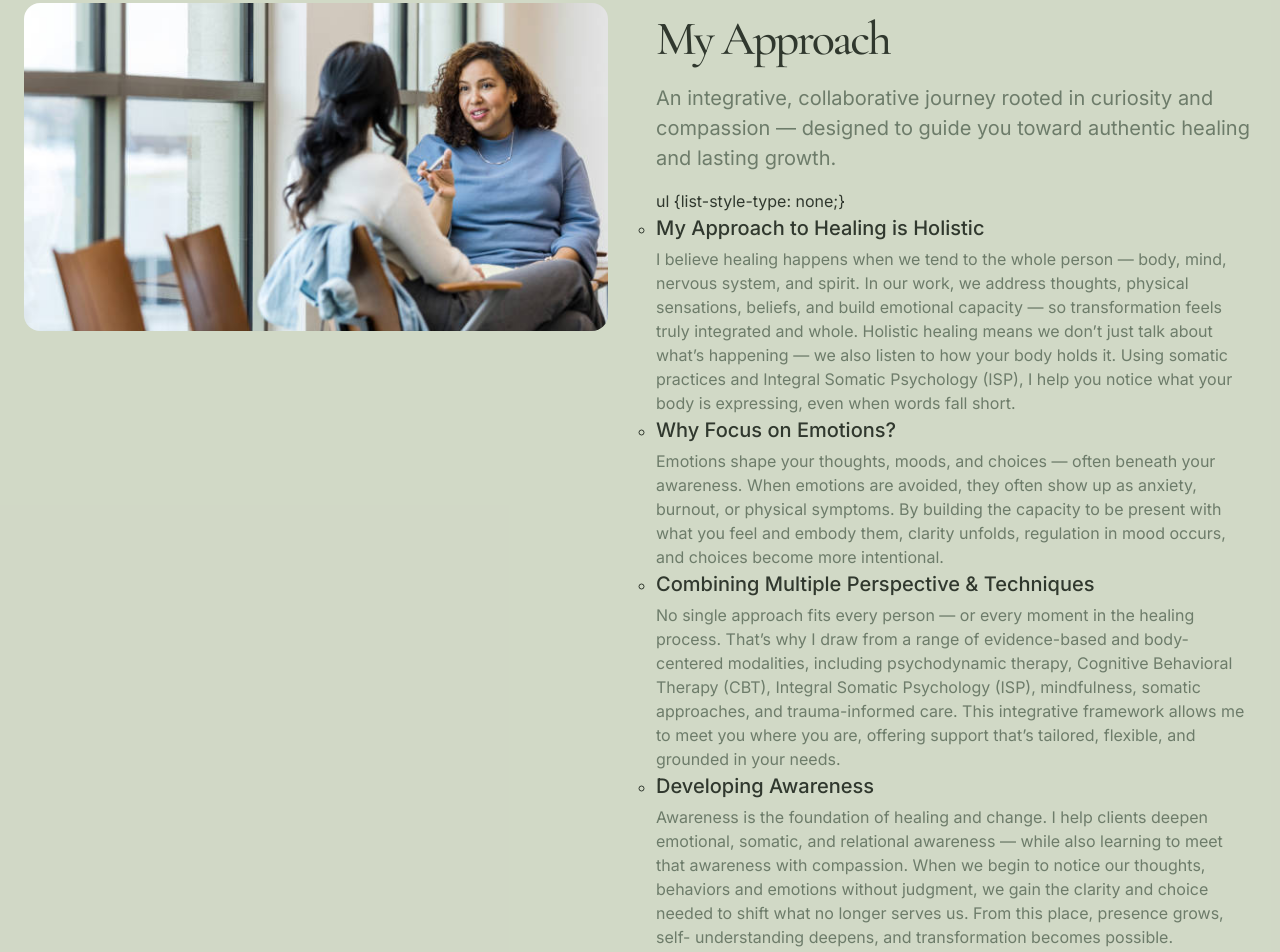
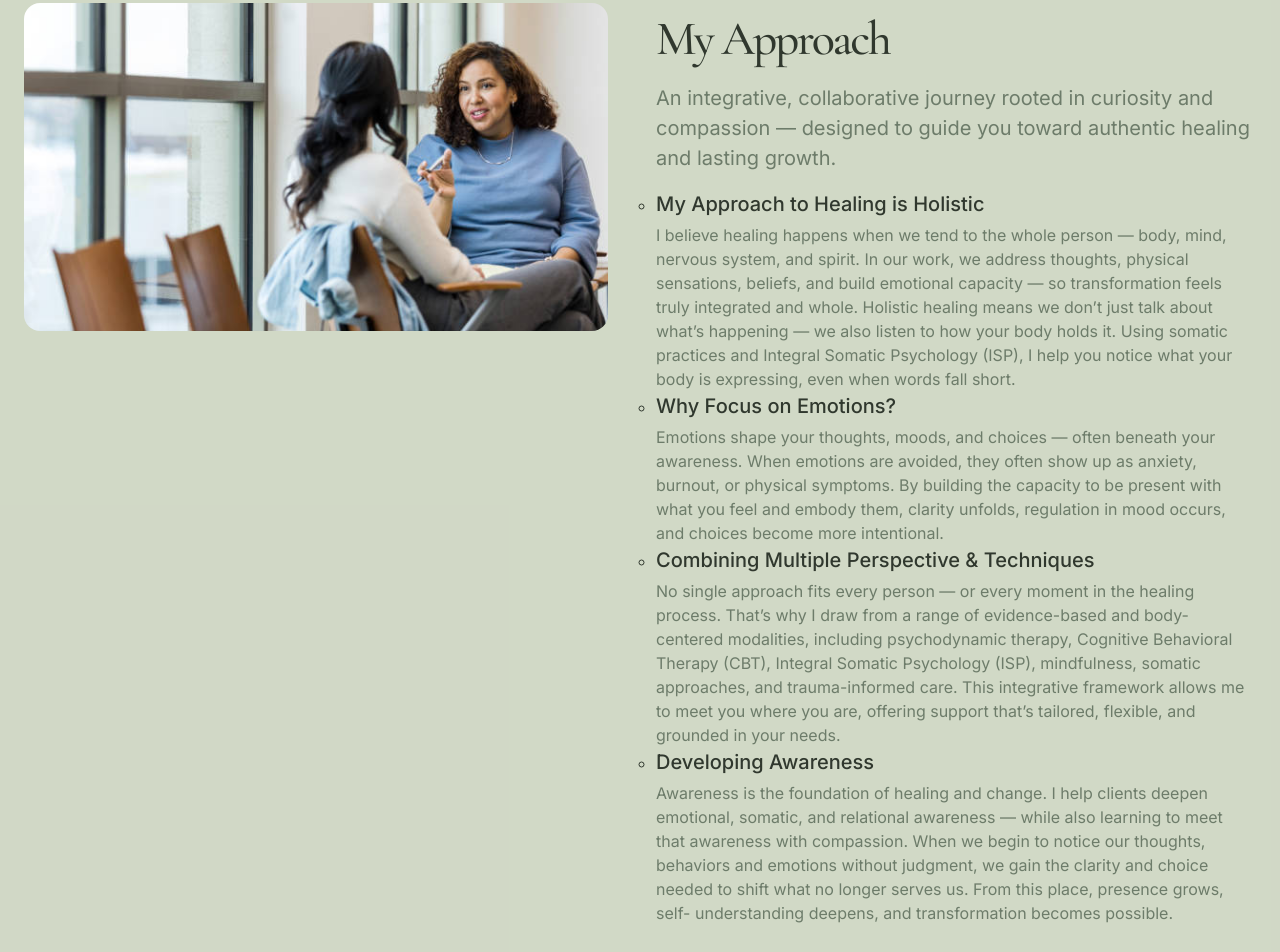
Before and after one commit to mira-cho/tracy, a plain HTML site: page index.html in a window 1280 px wide. Shown: the part 3052-4004 px from the top of the page. Drawn offline with nearby package versions, Linux system fonts and the light colour scheme.

Commit message:
Update index.html

```diff
--- a/index.html
+++ b/index.html
@@ -1040,7 +1040,6 @@
               </div>
               <ul class="grid gap-6">
                 <ul class="no-bullets">
-                ul {list-style-type: none;}
                 <li>
                   <div class="grid gap-1">
                     <h3 class="text-xl font-medium">My Approach to Healing is Holistic</h3>
```
